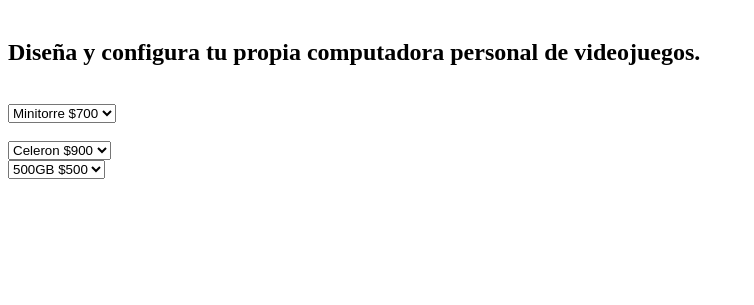
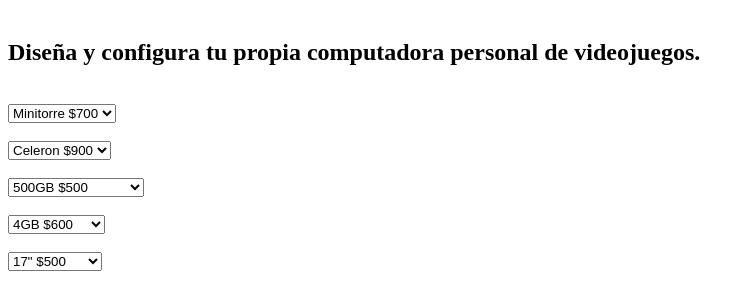
Before and after one commit to Nava0402/ComputerCenter, a plain HTML site: page index.html in a window 1280 px wide. Shown: the part 79-384 px from the top of the page, without its empty margins (0-754 px from the left). Drawn offline with Linux system fonts and the light colour scheme.

Commit message:
avance 2

```diff
--- a/index.html
+++ b/index.html
@@ -37,11 +37,45 @@
             </select>
         </section>
 
+        <br>
+
         <section class="DiscoDuro">
             <select name="discoduro" id="discoduro">
-                <option value="mediotera" id="mediotera">500GB $500</option>
-                <option value="siete"></option>
+                <option value="500GB" id="500GB">500GB $500</option>
+                <option value="750GB" id="750GB">750GB $800</option>
+                <option value="1TB" id="1TB">1TB $1000</option>
+                <option value="250SSD" id="250SSD">250GB SSD $900</option>
+                <option value="500SSD" id="500SSD">500GB SSD $1380</option>
             </select>
+        </section>
+
+        <br>
+
+        <section class="MemoriaRAM">
+            <select name="memoriaram" id="memoriaram">
+                <option value="4GB" id="4GB">4GB $600</option>
+                <option value="8GB" id="8GB">8GB $1050</option>
+                <option value="16GB" id="16GB">16GB $1950</option>
+            </select>
+        </section>
+
+        <br>
+
+        <section class="Monitor">
+            <select name="monitor" id="monitor">
+                <option value="17pulgadas" id="17pulgadas">17" $500</option>
+                <option value="19pulgadas" id="19pulgadas">19" $800</option>
+                <option value="21.5pulgadas" id="21.5pulgadas">21.5" $1000</option>
+                <option value="24pulgadas" id="24pulgadas">24" $1300</option>
+                <option value="27pulgadas" id="27pulgadas">27" $1700</option>
+                <option value="32pulgadas" id="32pulgadas">32" $2000</option>
+            </select>
+        </section>
+
+        <br>
+
+        <section class="Accesorios">
+
         </section>
     </form>
 
```
